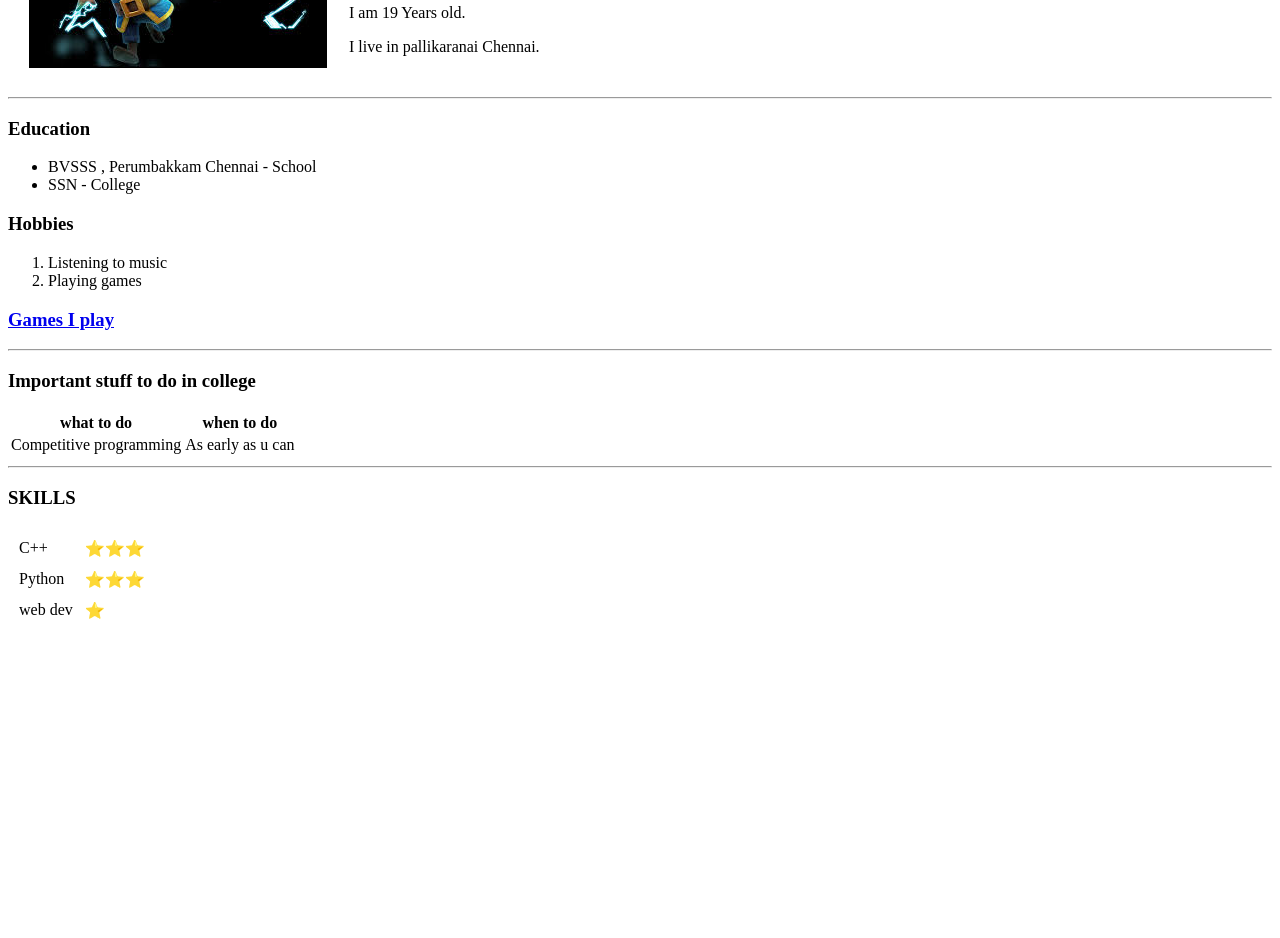
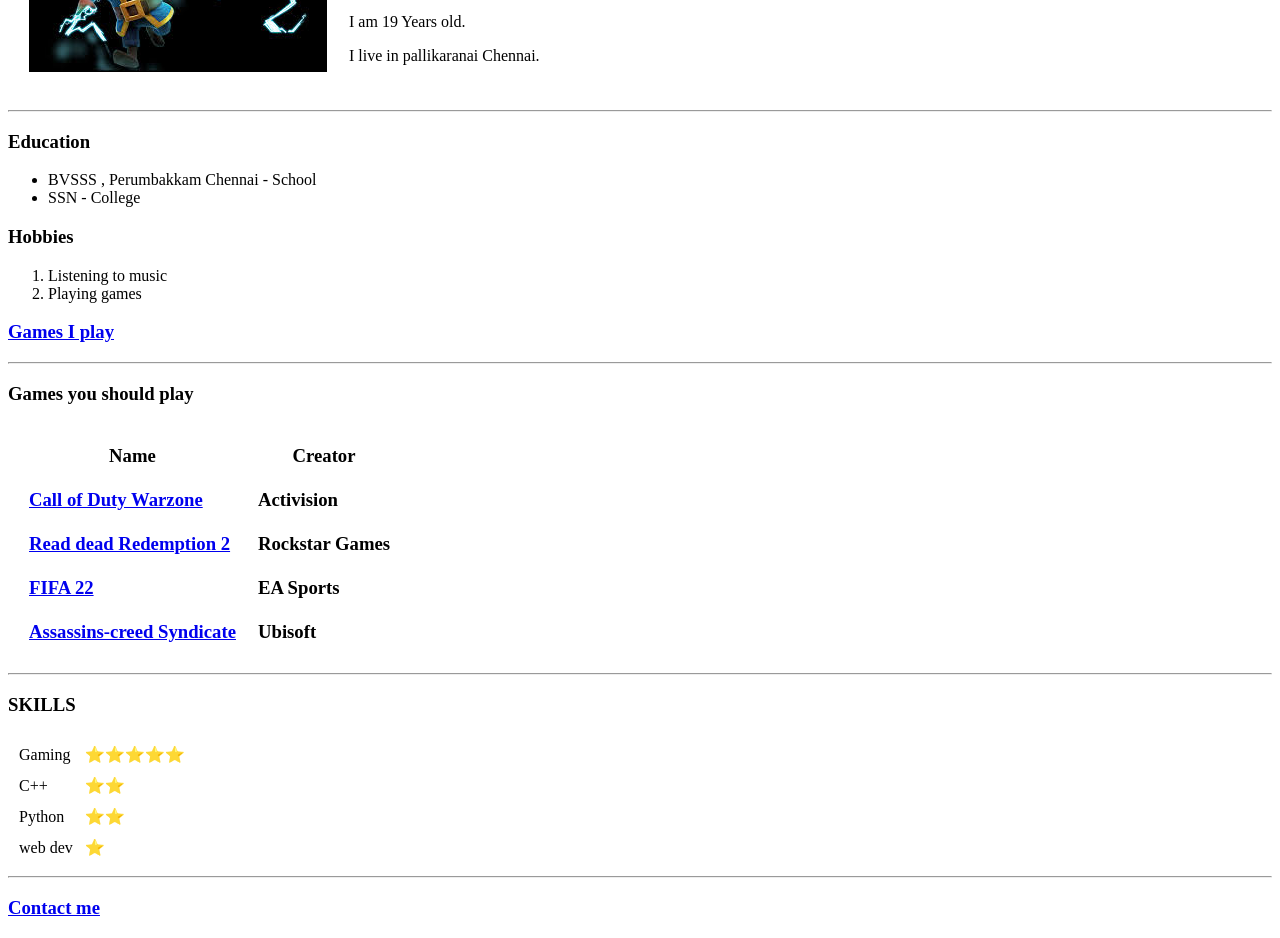
Before and after one commit to ElectroFreak005/index, a plain HTML site: page index.html in a window 1280 px wide. Shown: the part 130-1068 px from the top of the page. Before the commit the page ends 800 px from the top, so only its background shows below. Drawn offline with Linux system fonts and the light colour scheme.

Commit message:
Updated index.html

```diff
--- a/index.html
+++ b/index.html
@@ -1,8 +1,11 @@
+<!DOCTYPE html>
 <html lang="en">
 <head>
     <meta charset="UTF-8">
     <meta name="viewport" content="width=device-width, initial-scale=1.0">
     <title>My First Website</title>
+    <link rel="stylesheet" href="css/styles.css">
+
 </head>
 <body>
     <table cellspacing = "20">
@@ -30,37 +33,55 @@
         <li>Listening to music</li>
         <li>Playing games</li>
     </ol>
-    <h3><a href="secondwebsite.html">Games I play</a></h3>
+    <h3><a href="games_I_play.html">Games I play</a></h3>
     <hr>
-    <h3>Important stuff to do in college<h3>
-    <table>
+    <h3>Games you should play<h3>
+    <table cellspacing = 20px>
       <thead>
         <tr>
-          <th>what to do</th>
-          <th>when to do</th>
+          <th>Name</th>
+          <th>Creator</th>
         </tr>
       </thead>
       <tr>
-        <td>Competitive programming</td>
-        <td>As early as u can</td>
+        <td><a href="https://www.callofduty.com/warzone">Call of Duty Warzone</a></td>
+        <td>Activision</td>
+      </tr>
+      <tr>
+        <td><a href="https://www.rockstargames.com/reddeadredemption2/">Read dead Redemption 2</a></td>
+        <td>Rockstar Games</td>
+      </tr>
+      <tr>
+        <td><a href="https://www.ea.com/games/fifa/fifa-22">FIFA 22</a></td>
+        <td>EA Sports</td>
+      </tr>
+      <tr>
+        <td><a href="https://www.ubisoft.com/en-gb/game/assassins-creed/syndicate">Assassins-creed Syndicate</a></td>
+        <td>Ubisoft</td>
       </tr>
     </table>
     <hr>
     <h3>SKILLS</h3>
     <table cellspacing = 10px>
       <tr>
+        <td>Gaming</td>
+        <td>⭐⭐⭐⭐⭐</td>
+      </tr>
+      <tr>
         <td>C++</td>
-        <td>⭐⭐⭐</td>
+        <td>⭐⭐</td>
       </tr>
       <tr>
         <td>Python</td>
-        <td>⭐⭐⭐</td>
+        <td>⭐⭐</td>
       </tr>
       <tr>
         <td>web dev</td>
         <td>⭐</td>
       </tr>
     </table>
+    <hr>
+    <h3><a href="contact_me.html">Contact me</a></h3>
 
 </body>
 </html>
```
